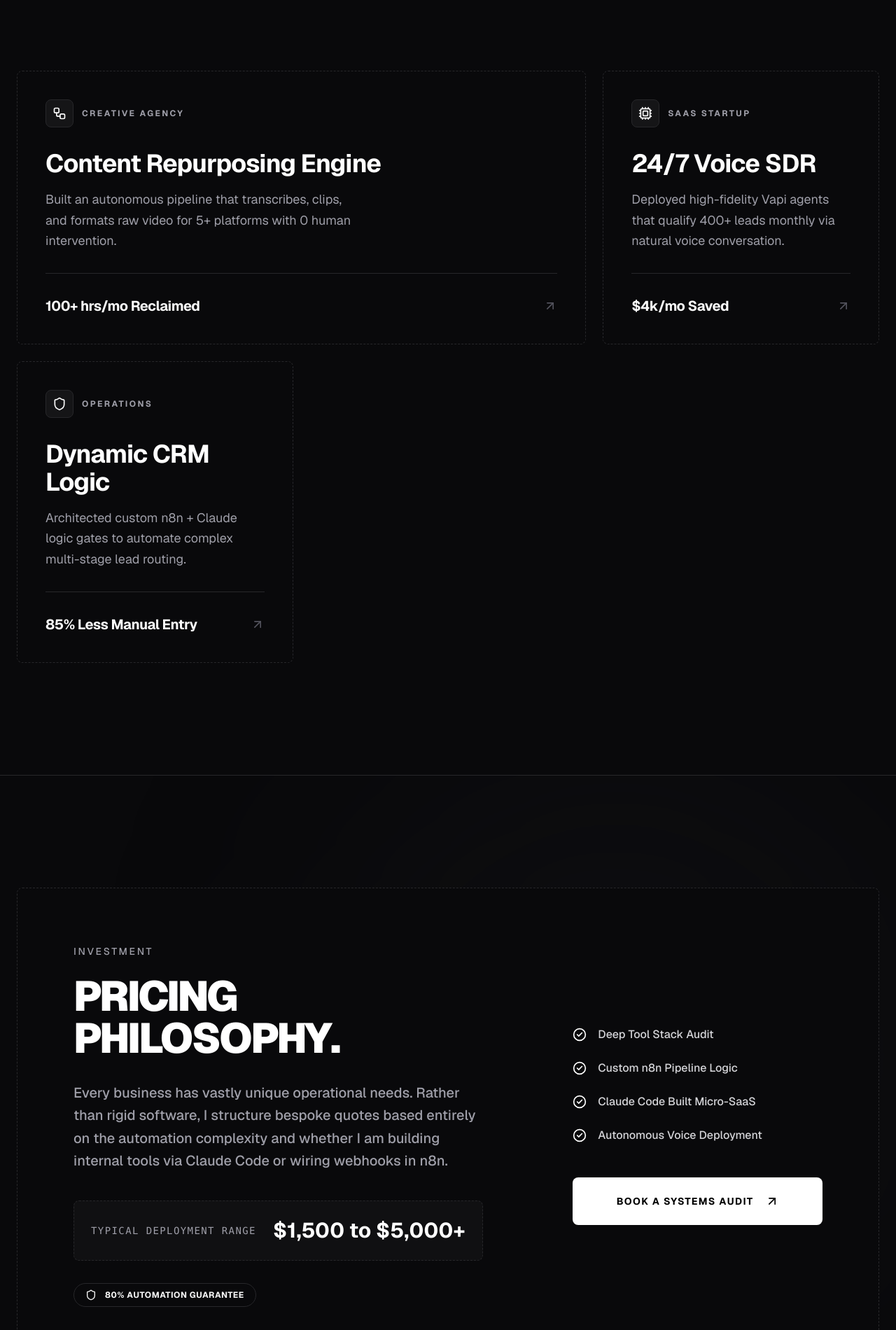
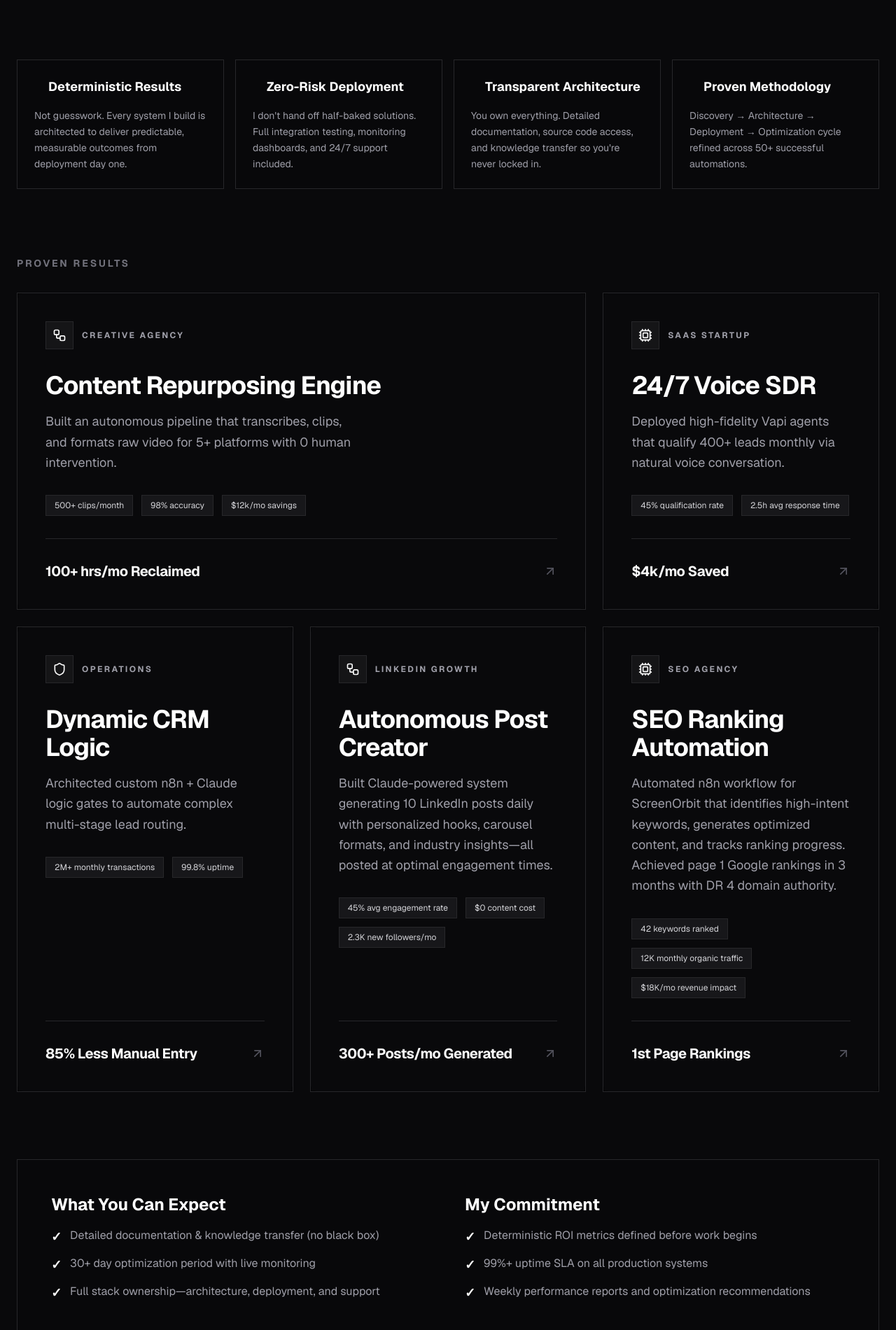
Before and after one commit to Shaddy37/AiFloxium-Site, a Next.js app: page /ai-consulting in a window 1280 px wide. Shown: the part 2540-4440 px from the top of the page at 70% size. Built offline with nearby package versions, Linux system fonts and the light colour scheme.

Commit message:
feat: enhance trust section with metrics, trust pillars, and guarantees

```diff
--- a/components/sections/HomeSections.tsx
+++ b/components/sections/HomeSections.tsx
@@ -143,7 +143,8 @@ export function Trust() {
       impact: "100+ hrs/mo Reclaimed",
       desc: "Built an autonomous pipeline that transcribes, clips, and formats raw video for 5+ platforms with 0 human intervention.",
       icon: <Workflow className="w-5 h-5 text-primary" />,
-      size: "large"
+      size: "large",
+      metrics: ["500+ clips/month", "98% accuracy", "$12k/mo savings"]
     },
     {
       category: "SaaS Startup",
@@ -151,7 +152,8 @@ export function Trust() {
       impact: "$4k/mo Saved",
       desc: "Deployed high-fidelity Vapi agents that qualify 400+ leads monthly via natural voice conversation.",
       icon: <Cpu className="w-5 h-5 text-primary" />,
-      size: "small"
+      size: "small",
+      metrics: ["45% qualification rate", "2.5h avg response time"]
     },
     {
       category: "Operations",
@@ -159,7 +161,45 @@ export function Trust() {
       impact: "85% Less Manual Entry",
       desc: "Architected custom n8n + Claude logic gates to automate complex multi-stage lead routing.",
       icon: <Shield className="w-5 h-5 text-primary" />,
-      size: "small"
+      size: "small",
+      metrics: ["2M+ monthly transactions", "99.8% uptime"]
+    },
+    {
+      category: "LinkedIn Growth",
+      title: "Autonomous Post Creator",
+      impact: "300+ Posts/mo Generated",
+      desc: "Built Claude-powered system generating 10 LinkedIn posts daily with personalized hooks, carousel formats, and industry insights—all posted at optimal engagement times.",
+      icon: <Workflow className="w-5 h-5 text-primary" />,
+      size: "small",
+      metrics: ["45% avg engagement rate", "$0 content cost", "2.3K new followers/mo"]
+    },
+    {
+      category: "SEO Agency",
+      title: "SEO Ranking Automation",
+      impact: "1st Page Rankings",
+      desc: "Automated n8n workflow for ScreenOrbit that identifies high-intent keywords, generates optimized content, and tracks ranking progress. Achieved page 1 Google rankings in 3 months with DR 4 domain authority.",
+      icon: <Cpu className="w-5 h-5 text-primary" />,
+      size: "small",
+      metrics: ["42 keywords ranked", "12K monthly organic traffic", "$18K/mo revenue impact"]
+    }
+  ];
+
+  const trustPillars = [
+    {
+      title: "Deterministic Results",
+      description: "Not guesswork. Every system I build is architected to deliver predictable, measurable outcomes from deployment day one."
+    },
+    {
+      title: "Zero-Risk Deployment",
+      description: "I don't hand off half-baked solutions. Full integration testing, monitoring dashboards, and 24/7 support included."
+    },
+    {
+      title: "Transparent Architecture",
+      description: "You own everything. Detailed documentation, source code access, and knowledge transfer so you're never locked in."
+    },
+    {
+      title: "Proven Methodology",
+      description: "Discovery → Architecture → Deployment → Optimization cycle refined across 50+ successful automations."
     }
   ];
 
@@ -168,7 +208,8 @@ export function Trust() {
       <div className="absolute top-0 left-1/2 -translate-x-1/2 w-full max-w-7xl h-[1px] bg-gradient-to-r from-transparent via-white/5 to-transparent" />
 
       <div className="container mx-auto max-w-7xl relative z-10">
-        <div className="flex flex-col md:flex-row gap-12 justify-between items-end mb-24">
+        {/* Main Heading */}
+        <div className="flex flex-col md:flex-row gap-12 justify-between items-end mb-20">
           <motion.div
             initial={{ opacity: 0, y: 20 }}
             whileInView={{ opacity: 1, y: 0 }}
@@ -189,11 +230,36 @@ export function Trust() {
             transition={{ delay: 0.2 }}
             className="text-lg md:text-xl font-medium max-w-md text-zinc-400 leading-relaxed pb-4"
           >
-             I don&apos;t just build &quot;AI tools&quot;. I engineer deterministic architectures that deliver measurable ROI from day one.
+             I engineer deterministic AI systems that eliminate guesswork, reduce operational friction, and deliver measurable ROI—backed by transparent, documented results.
           </motion.p>
         </div>
 
-        <div className="grid grid-cols-1 md:grid-cols-3 gap-6">
+        {/* Trust Pillars */}
+        <div className="grid grid-cols-1 md:grid-cols-2 lg:grid-cols-4 gap-4 mb-24">
+          {trustPillars.map((pillar, i) => (
+            <motion.div
+              key={i}
+              initial={{ opacity: 0, y: 20 }}
+              whileInView={{ opacity: 1, y: 0 }}
+              viewport={{ once: true }}
+              transition={{ delay: i * 0.05 }}
+              className="border border-white/10 bg-zinc-950/50 p-6 group hover:border-white/20 hover:bg-zinc-950 transition-all"
+            >
+              <div className="flex items-start gap-3 mb-4">
+                <div className="w-2 h-2 bg-primary mt-2 shrink-0" />
+                <h4 className="text-lg font-bold font-heading text-white">{pillar.title}</h4>
+              </div>
+              <p className="text-zinc-400 text-sm leading-relaxed">{pillar.description}</p>
+            </motion.div>
+          ))}
+        </div>
+
+        {/* Case Studies */}
+        <div className="mb-6">
+          <h4 className="text-sm font-bold tracking-[0.2em] uppercase text-zinc-500 mb-8">Proven Results</h4>
+        </div>
+
+        <div className="grid grid-cols-1 md:grid-cols-3 gap-6 mb-24">
           {caseStudies.map((study, i) => (
             <motion.div
               key={i}
@@ -202,7 +268,7 @@ export function Trust() {
               viewport={{ once: true }}
               transition={{ delay: i * 0.1 }}
               className={cn(
-                "relative border border-dashed border-zinc-700 bg-zinc-950 p-10 rounded-lg flex flex-col justify-between group overflow-hidden",
+                "relative border border-white/10 bg-zinc-950 p-10 flex flex-col justify-between group overflow-hidden hover:border-white/20 transition-all",
                 study.size === "large" ? "md:col-span-2" : "md:col-span-1"
               )}
             >
@@ -210,22 +276,78 @@ export function Trust() {
 
               <div>
                 <div className="flex items-center gap-3 mb-8">
-                  <div className="w-10 h-10 rounded-lg bg-white/5 border border-zinc-700 flex items-center justify-center">
+                  <div className="w-10 h-10 bg-white/5 border border-white/10 flex items-center justify-center">
                     {study.icon}
                   </div>
                   <span className="text-xs font-bold tracking-[0.2em] uppercase text-zinc-400">{study.category}</span>
                 </div>
                 <h4 className="text-3xl md:text-4xl font-bold font-heading text-white mb-4 tracking-tight">{study.title}</h4>
                 <p className="text-zinc-400 text-lg leading-relaxed max-w-md mb-8">{study.desc}</p>
+
+                {/* Metrics */}
+                {study.metrics && (
+                  <div className="flex flex-wrap gap-3 mb-8">
+                    {study.metrics.map((metric, j) => (
+                      <span key={j} className="text-xs bg-zinc-800/50 border border-white/10 px-3 py-1.5 text-zinc-300">
+                        {metric}
+                      </span>
+                    ))}
+                  </div>
+                )}
               </div>
 
-              <div className="pt-8 border-t border-zinc-800 flex items-center justify-between">
+              <div className="pt-8 border-t border-white/10 flex items-center justify-between">
                 <span className="text-xl font-bold text-primary font-heading tracking-tight">{study.impact}</span>
                 <ArrowUpRight className="w-5 h-5 text-zinc-600 group-hover:text-white transition-colors" />
               </div>
             </motion.div>
           ))}
         </div>
+
+        {/* Guarantees/Commitment */}
+        <motion.div
+          initial={{ opacity: 0, y: 20 }}
+          whileInView={{ opacity: 1, y: 0 }}
+          viewport={{ once: true }}
+          className="border border-white/10 bg-zinc-950/50 p-12"
+        >
+          <div className="flex flex-col md:flex-row gap-8 md:gap-12">
+            <div className="flex-1">
+              <h4 className="text-2xl font-bold font-heading text-white mb-4">What You Can Expect</h4>
+              <div className="space-y-3">
+                <div className="flex items-start gap-3">
+                  <span className="text-primary font-bold text-lg">✓</span>
+                  <p className="text-zinc-400">Detailed documentation & knowledge transfer (no black box)</p>
+                </div>
+                <div className="flex items-start gap-3">
+                  <span className="text-primary font-bold text-lg">✓</span>
+                  <p className="text-zinc-400">30+ day optimization period with live monitoring</p>
+                </div>
+                <div className="flex items-start gap-3">
+                  <span className="text-primary font-bold text-lg">✓</span>
+                  <p className="text-zinc-400">Full stack ownership—architecture, deployment, and support</p>
+                </div>
+              </div>
+            </div>
+            <div className="flex-1">
+              <h4 className="text-2xl font-bold font-heading text-white mb-4">My Commitment</h4>
+              <div className="space-y-3">
+                <div className="flex items-start gap-3">
+                  <span className="text-primary font-bold text-lg">✓</span>
+                  <p className="text-zinc-400">Deterministic ROI metrics defined before work begins</p>
+                </div>
+                <div className="flex items-start gap-3">
+                  <span className="text-primary font-bold text-lg">✓</span>
+                  <p className="text-zinc-400">99%+ uptime SLA on all production systems</p>
+                </div>
+                <div className="flex items-start gap-3">
+                  <span className="text-primary font-bold text-lg">✓</span>
+                  <p className="text-zinc-400">Weekly performance reports and optimization recommendations</p>
+                </div>
+              </div>
+            </div>
+          </div>
+        </motion.div>
       </div>
     </section>
   );
```
